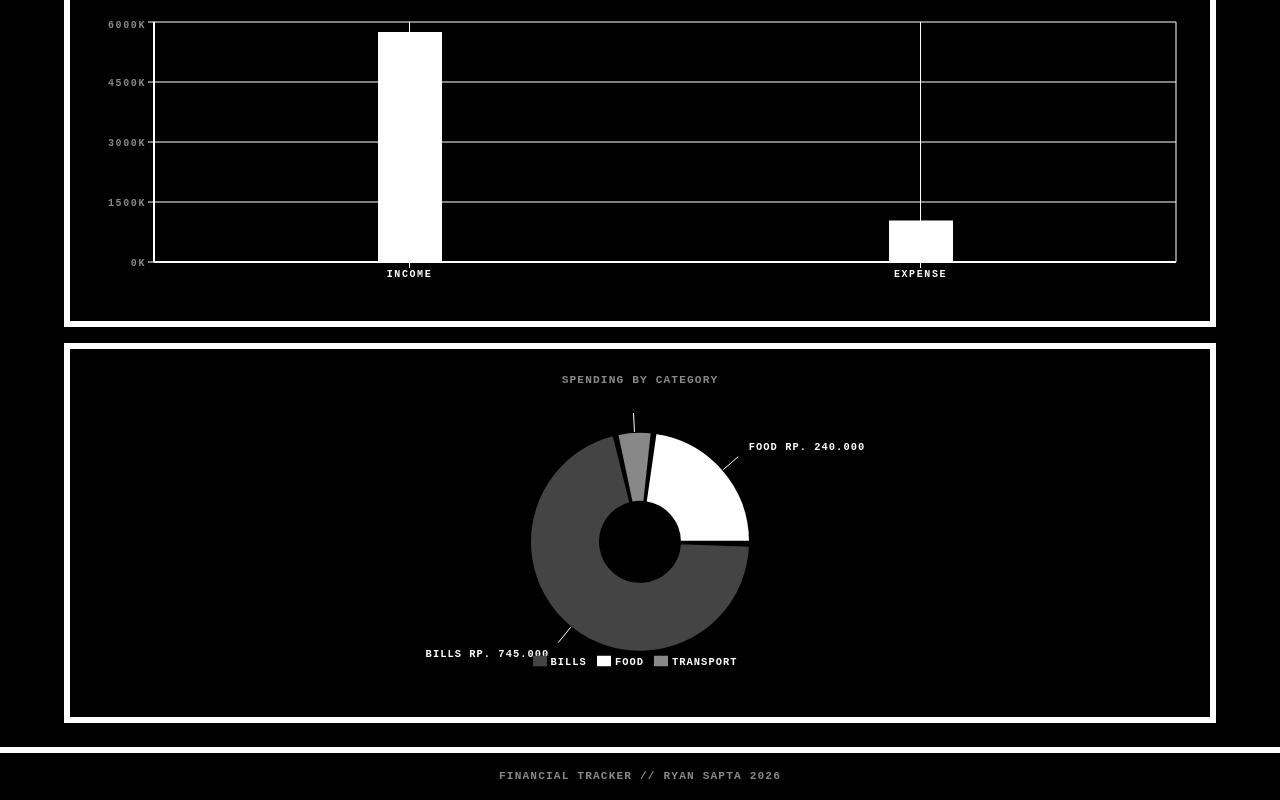
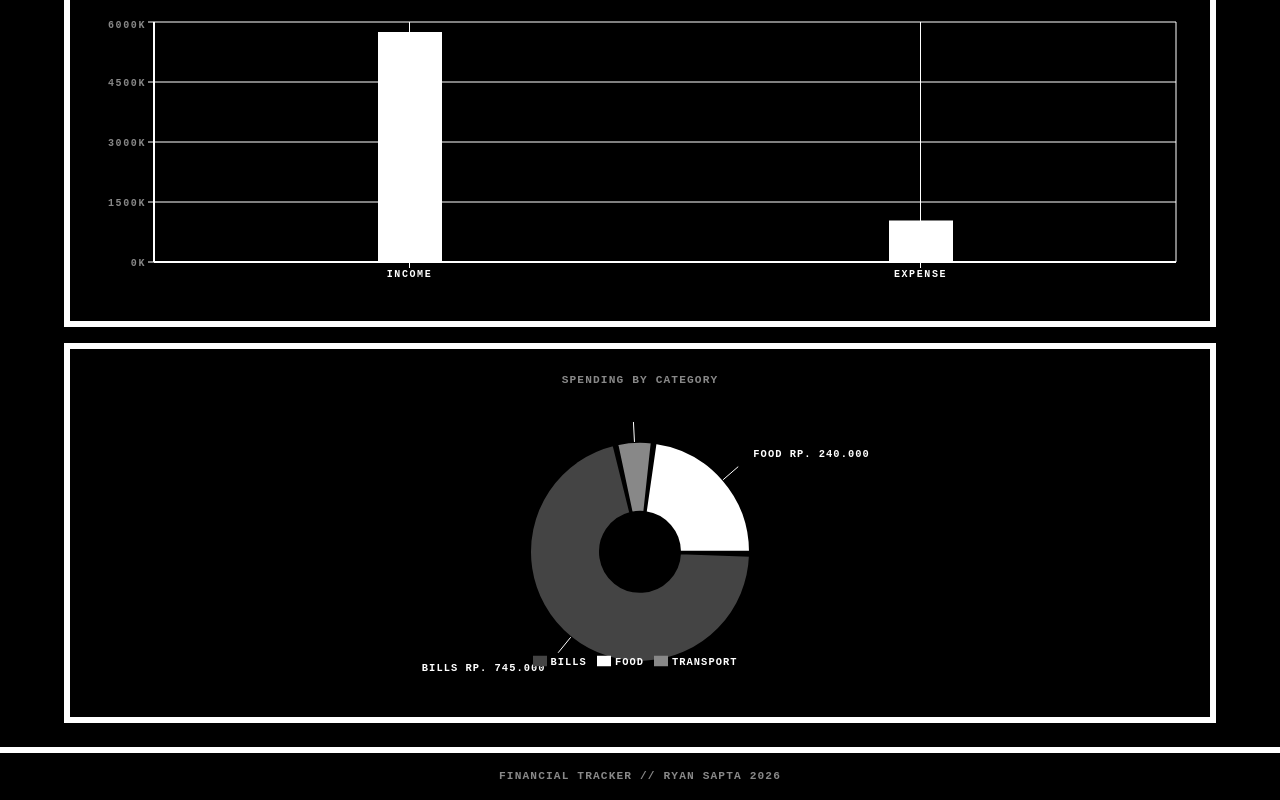
Before and after one commit to ryanvp10/personal-tracker, a React (Vite) app in the folder frontend/: page /dashboard in a window 1280 px wide. Shown: the part 554-1354 px from the top of the page. Built offline with nearby package versions, Linux system fonts and the light colour scheme.

Commit message:
Fix pie chart label overlap: increase offset to 20px, top margin to 40px

```diff
--- a/frontend/src/components/Dashboard.jsx
+++ b/frontend/src/components/Dashboard.jsx
@@ -75,7 +75,7 @@ const renderLegendText = (value) => (
 // Position is pushed slightly outside the outerRadius via (x, y) from the label render props.
 const renderPieLabel = ({ name, value, x, y, midAngle, outerRadius }) => {
   // Push the label a bit further out so it doesn't overlap the slice edge
-  const OFFSET = 14;
+  const OFFSET = 20;
   const RADIAN = Math.PI / 180;
   const nx = x + OFFSET * Math.cos(-midAngle * RADIAN);
   const ny = y + OFFSET * Math.sin(-midAngle * RADIAN);
@@ -380,7 +380,7 @@ function Dashboard() {
           </span>
           <ResponsiveContainer width="100%" height={isMobile ? 260 : 280}>
             <PieChart
-              margin={{ top: 20, right: 20, bottom: 20, left: 20 }}
+              margin={{ top: 40, right: 20, bottom: 20, left: 20 }}
               onClick={(e) => {
                 if (e && e.activePayload && e.activePayload[0]) {
                   handlePieClick(e.activePayload[0].payload);
```
